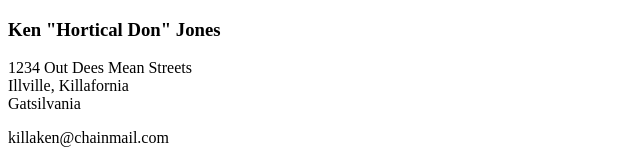
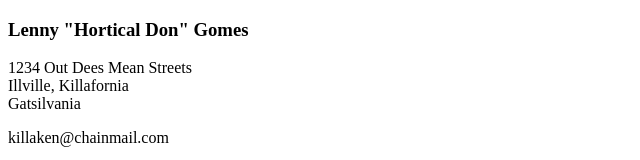
Before and after one commit to kemijo/cv, a plain HTML site: page contact.html in a window 1280 px wide. Shown: the top 160 px of the page, without its empty margins (0-640 px from the left). Drawn offline with Linux system fonts and the light colour scheme.

Commit message:
another tiny change

```diff
--- a/contact.html
+++ b/contact.html
@@ -7,7 +7,7 @@
 </head>
 
 <body>
-  <h3>Ken "Hortical Don" Jones</h3>
+  <h3>Lenny "Hortical Don" Gomes</h3>
   <p>1234 Out Dees Mean Streets
     <br>Illville, Killafornia
     <br>Gatsilvania
```
